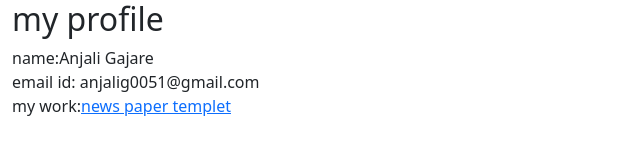
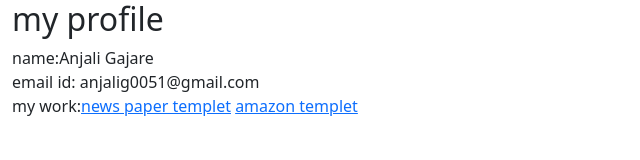
Before and after one commit to anjalig0051/my-projects, a website: page index.html in a window 1280 px wide. Shown: the whole page, without its empty margins (0-640 px from the left). Drawn offline with nearby package versions, Linux system fonts and the light colour scheme.

Commit message:
Update index.html

```diff
--- a/index.html
+++ b/index.html
@@ -14,6 +14,7 @@
    <div>email id: anjalig0051@gmail.com</div>
 <div>
     <span>my work</span>:<a href="public/newspaper-temp1.html">news paper templet</a>
+    <a href="public/sample-amazon.html">amazon templet</a>
 </div>
 </body>
 </html>
```
